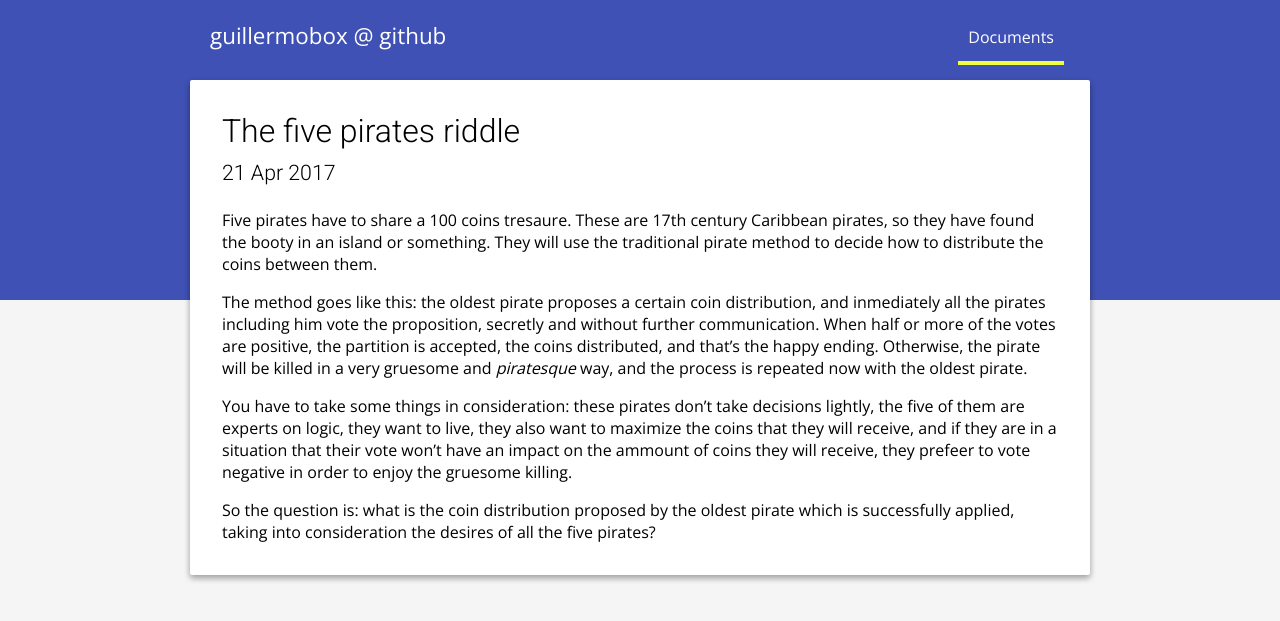
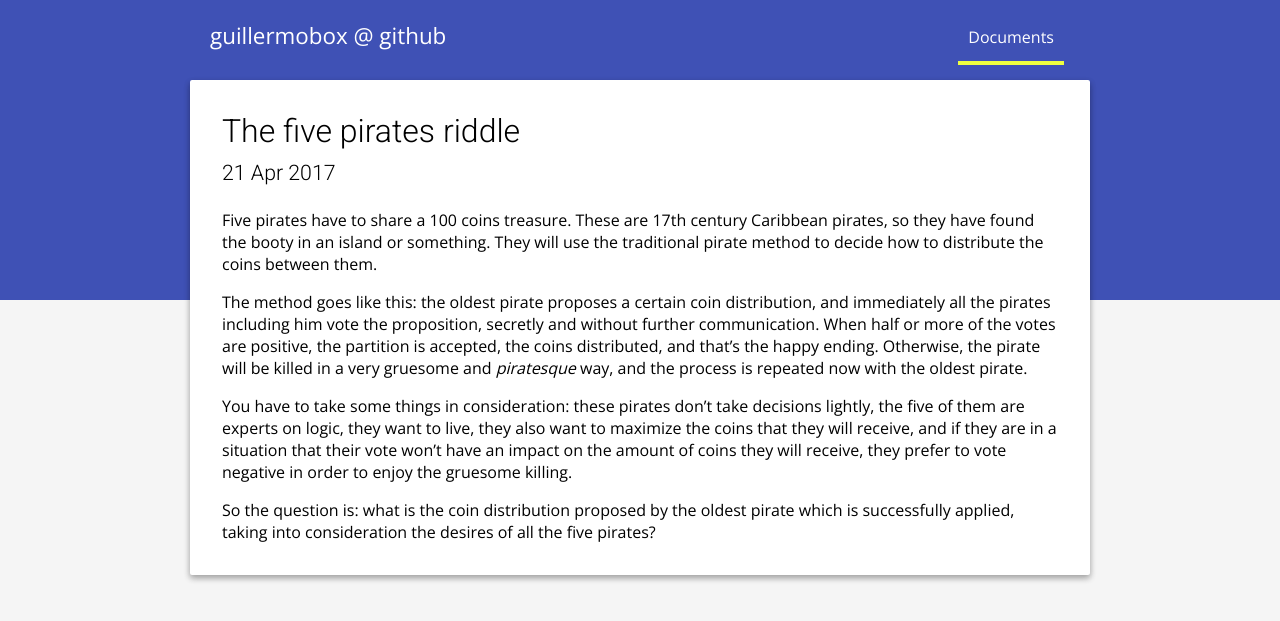
Before and after one commit to guillermobox/guillermobox.github.io, a Jekyll site: the page built from _docs/pirates.md, in a window 1280 px wide. Shown: the top 621 px of the page. Built offline with Jekyll 4.4.1, drawn with Linux system fonts in a browser that asks for light colours.

```diff
--- a/_docs/pirates.md
+++ b/_docs/pirates.md
@@ -4,13 +4,13 @@
 date: 21/04/2017
 ---
 
-Five pirates have to share a 100 coins tresaure. These are 17th century Caribbean
+Five pirates have to share a 100 coins treasure. These are 17th century Caribbean
 pirates, so they have found the booty in an island or something. They will use
 the traditional pirate method to decide how to distribute the coins between
 them.
 
 The method goes like this: the oldest pirate proposes a certain coin
-distribution, and inmediately all the pirates including him vote the
+distribution, and immediately all the pirates including him vote the
 proposition, secretly and without further communication. When half or more of
 the votes are positive, the partition is accepted, the coins distributed, and
 that's the happy ending. Otherwise, the pirate will be killed in a very gruesome
@@ -19,8 +19,8 @@
 You have to take some things in consideration: these pirates don't take
 decisions lightly, the five of them are experts on logic, they want to live,
 they also want to maximize the coins that they will receive, and if they are in
-a situation that their vote won't have an impact on the ammount of coins they
-will receive, they prefeer to vote negative in order to enjoy the gruesome
+a situation that their vote won't have an impact on the amount of coins they
+will receive, they prefer to vote negative in order to enjoy the gruesome
 killing.
 
 So the question is: what is the coin distribution proposed by the oldest
```
